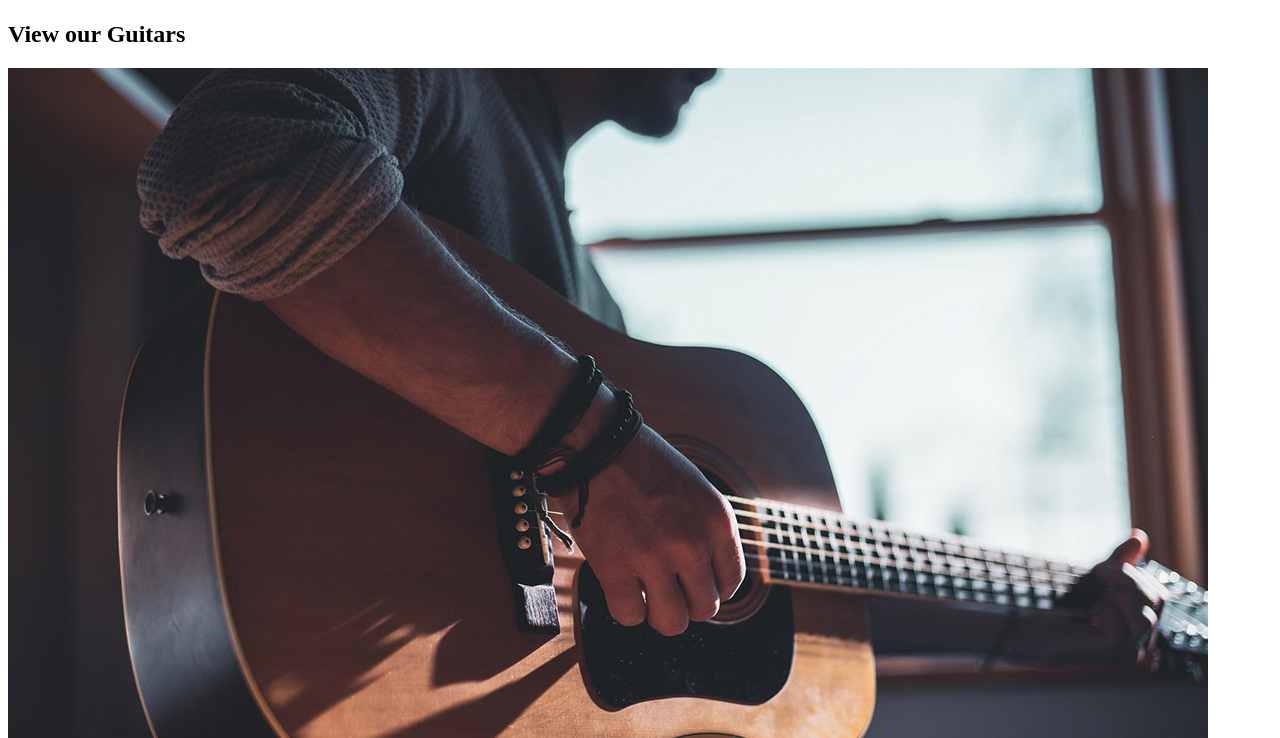
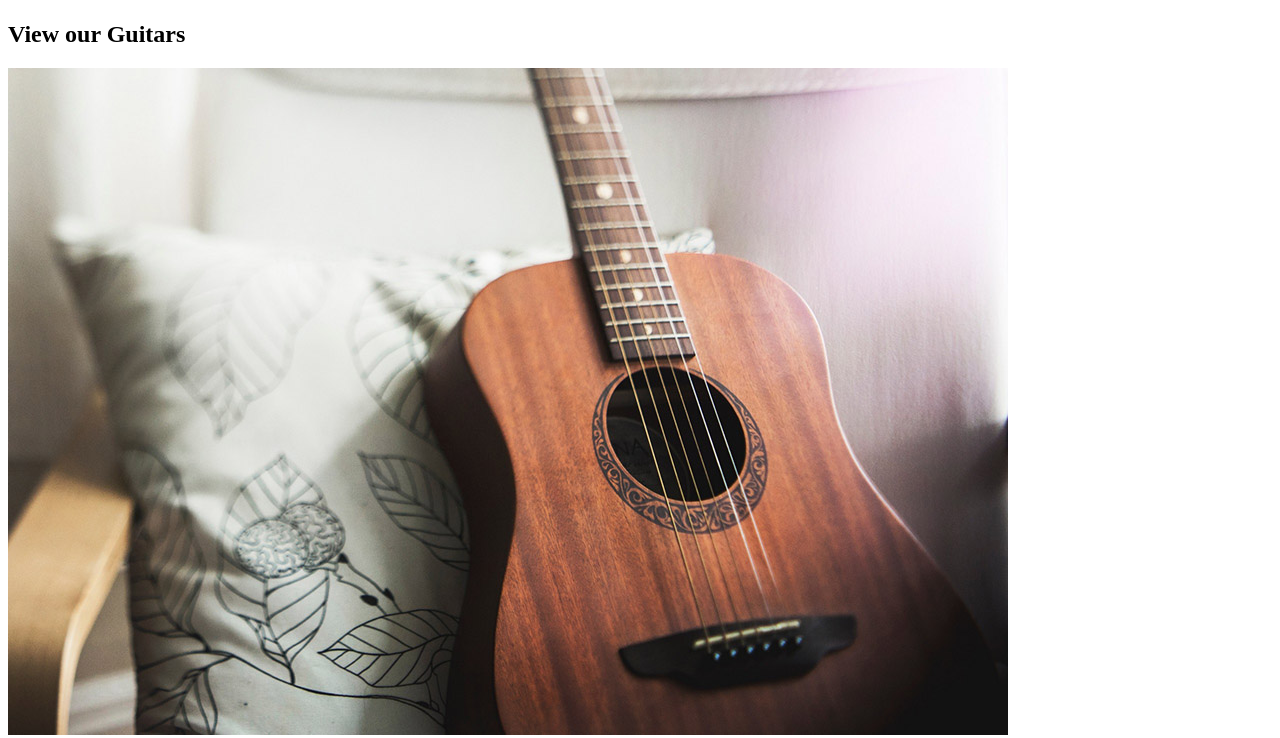
Before and after one commit to GroAnita/html-cssmodul1-1, a plain HTML site: page index.html in a window 1280 px wide. Shown: the part 2289-3027 px from the top of the page. Drawn offline with Linux system fonts and the light colour scheme.

Commit message:
just minor

```diff
--- a/index.html
+++ b/index.html
@@ -51,7 +51,7 @@
         <selection>
             <h2>View our Guitars</h2>
             <div>
-                <img src="images/product-specific.jpg" alt="Adirondack Red"/>
+                <img src="images/product.jpg" alt="Adirondack Red"/>
                 <h3>Adirondack Red</h3>
                 <p>$500</p>
                 <a href="adirondack-red.html">View</a>
```
